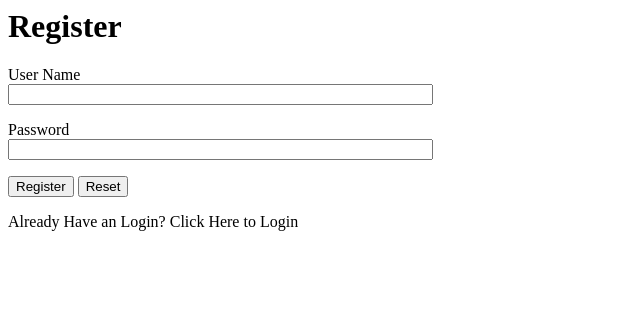
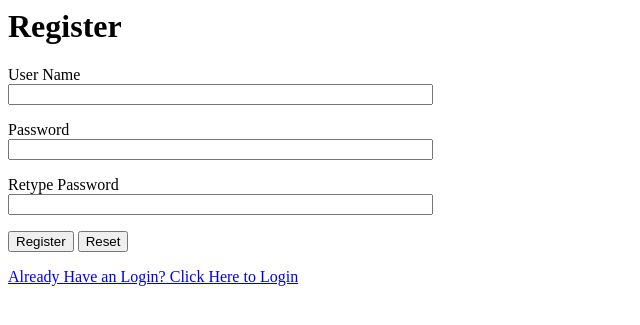
Before and after one commit to fengjiawei2011/hackathonapp, a Flask app: page /register in a window 1280 px wide. Shown: the top 325 px of the page, without its empty margins (0-640 px from the left). Run offline with Flask 2, Linux system fonts and the light colour scheme.

Commit message:
Register Basic Prototype
Just a basic prototype

```diff
--- a/Hack-a-thon/app/forms.py
+++ b/Hack-a-thon/app/forms.py
@@ -7,7 +7,21 @@ from flask.ext.wtf import Form
 from wtforms import TextField, PasswordField, DateTimeField, DateField, IntegerField
 from wtforms.validators import Required
 from datetime import date
+from wtforms.validators import ValidationError
 
 class LoginForm(Form):
     username = TextField('username', validators = [Required('Username is required')])
     password = PasswordField('password', validators = [Required('Password is required')])
+
+
+class RegisterForm(Form):
+    def unique_user_name(form, field):
+        return
+
+    def retype_password_validate(form, field):
+        if form.password.data != form.password2.data:
+            raise ValidationError('Password Must Match!')
+
+    username = TextField('username', validators = [Required('Username is required'), unique_user_name])
+    password = PasswordField('password', validators = [Required('Password is required')])
+    password2 = PasswordField('password2', validators = [Required('Please Retype your password'), retype_password_validate])
--- a/Hack-a-thon/app/templates/login.html
+++ b/Hack-a-thon/app/templates/login.html
@@ -39,6 +39,7 @@
 		<p>
 			<input type="submit" value="Log In">
 		</p>
+
 	</form> -->
 
 	<div class="container" style="margin-top: 30px">
@@ -73,5 +74,9 @@
 			</div>
 		</div>
 	</div>
+
+		New User? <a href= "/register"> Click Here to Register </a>
+	</form>
+>>>>>>> Register Basic Prototype
 </body>
 </html>
--- a/Hack-a-thon/app/templates/register.html
+++ b/Hack-a-thon/app/templates/register.html
@@ -9,7 +9,7 @@
 	</ul>
 	{% endif %} {% endwith %}
 
-	<form action="" method="post" name="login">
+	<form action="" method="post" name="register">
 		{{form.hidden_tag()}}
 		<p>
 			User Name<br> {{form.username(size=50)}}<br> {% for error
@@ -22,10 +22,15 @@
 				error }}</span> {% endfor %}
 		</p>
 		<p>
+			Retype Password<br> {{form.password2(size=50)}}<br>
+			{% for error in form.errors.password2 %} <span style="color: red">{{
+				error }}</span> {% endfor %}
+		</p>
+		<p>
 			<input type="submit" value="Register">
 			<input type="reset" value="Reset">
 		</p>
-		Already Have an Login? Click Here to Login
+		<a href="/login"> Already Have an Login? Click Here to Login </a>
 	</form>
 </body>
 </html>
--- a/Hack-a-thon/app/views.py
+++ b/Hack-a-thon/app/views.py
@@ -5,7 +5,7 @@ Created on Jul 2, 2014
 '''
 from app import app, lm, sqldb
 from models import User
-from forms import LoginForm
+from forms import LoginForm, RegisterForm
 from flask.ext.login import login_user, logout_user, current_user, login_required
 from flask import render_template, flash, redirect, session, url_for, request, g, jsonify
 from datetime import datetime, date, time, timedelta
@@ -44,5 +44,24 @@ def logout():
 
 @app.route('/register', methods = ['GET', 'POST'])
 def register():
-    form = LoginForm()
+    # TODO
+    #===========================================================================
+    # if g.user is not None and g.user.is_authenticated():
+    #     return redirect(request.args.get('next') or url_for('home'))
+    #===========================================================================
+    def add_user(name, pwd):
+        user = User(username=name, password=pwd)
+        sqldb.session.add(user)
+        sqldb.session.commit()
+    form = RegisterForm()
+    if form.validate_on_submit():
+        add_user(form.username.data, form.password.data)
+        flash('OKAY')
+#         user = User.query.filter_by(username = form.username.data).first()
+#         if user is not None and user.check_password(form.password.data):
+#             login_user(user)
+#             return redirect(request.args.get('next') or url_for('home'))
+#         else:
+#             form.password.errors.append('Invalid Crednetials')
+#             flash('Invalid login. Please try again.')
     return render_template("register.html", form = form)
```
